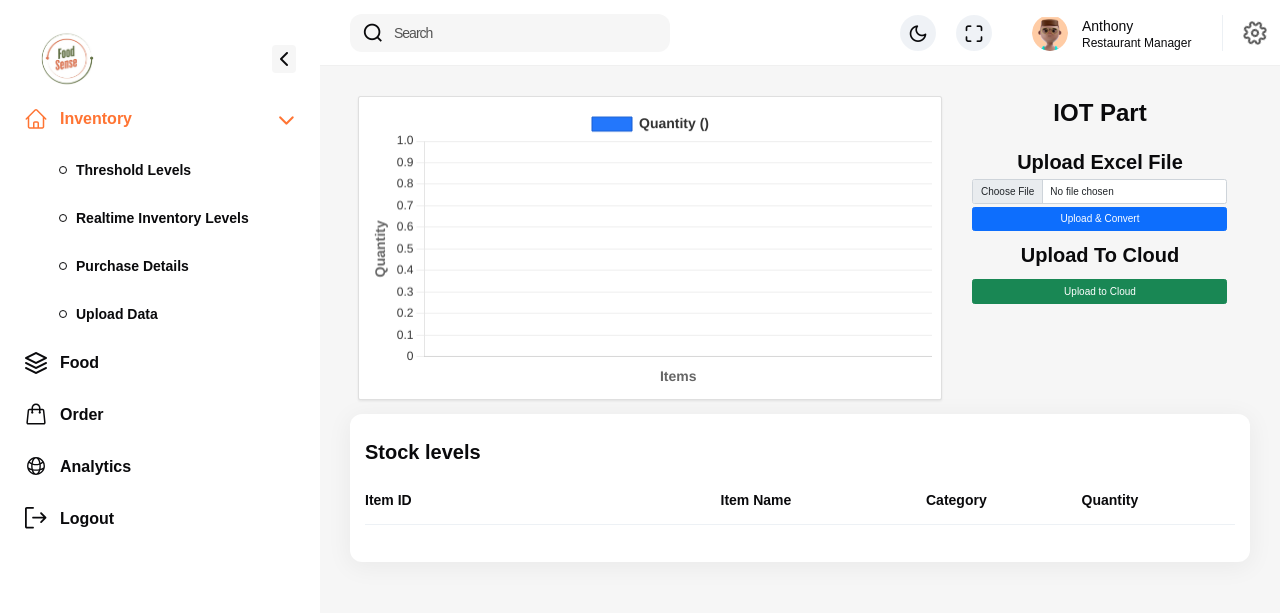
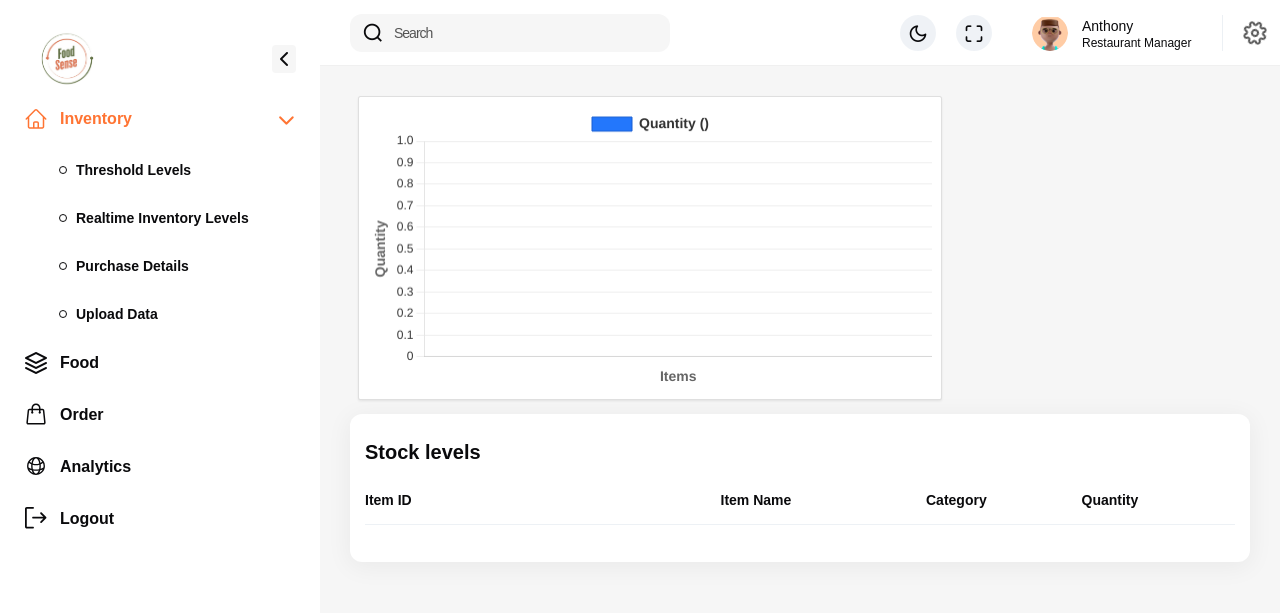
Before and after one commit to Deepakdee8/FoodSense, a Django app: page /upload/ in a window 1280 px wide. Shown: the top 613 px of the page. Run offline with Django 5.2, Linux system fonts and the light colour scheme; data that the repository does not hold is empty; parts of the project's set-up code (start-up, migrations or seed data) failed here and were passed over; some libraries are stand-ins or nearby versions; some web fonts are replaced.

Commit message:
upload_remove

```diff
--- a/inventory/templates/index.html
+++ b/inventory/templates/index.html
@@ -20,49 +20,6 @@ FOOD SENSE
           </div>
         </div>
       </div>
-
-
-
-      <!-- Upload Section -->
-      <div class="col-md-4 d-flex flex-column align-items-center">
-        <h3 class="mb-3">IOT Part</h3>
-        <!-- Display Success & Error Messages -->
-        {% if messages %}
-        <div class="mt-3 w-100">
-          {% for message in messages %}
-          <div class="alert
-          {% if message.tags == 'success' %}alert-success
-          {% elif message.tags == 'error' %}alert-danger
-          {% endif %}
-          alert-dismissible fade show text-center" role="alert">
-            {{ message }}
-            <button type="button" class="btn-close" data-bs-dismiss="alert" aria-label="Close"></button>
-          </div>
-          {% endfor %}
-        </div>
-        {% endif %}
-
-        <div class="p-4 w-100 text-center">
-
-          <!-- Upload Excel File Section -->
-          <h5 class="mb-3">Upload Excel File</h5>
-          <form action="{% url 'upload_excel' %}" method="post" enctype="multipart/form-data" class="mb-4">
-            {% csrf_token %}
-            <div class="mb-3">
-              <input class="form-control" id="formFile" type="file" name="excel_file" accept=".xlsx, .xls" required>
-            </div>
-            <button type="submit" class="btn btn-primary w-100">Upload & Convert</button>
-          </form>
-
-          <!-- Upload JSON to Cloud Section -->
-          <h5 class="my-3">Upload To Cloud</h5>
-          <form action="{% url 'upload_to_cloud' %}" method="post">
-            {% csrf_token %}
-            <button type="submit" class="btn btn-success w-100">Upload to Cloud</button>
-          </form>
-        </div>
-      </div>
-
     </div>
 
     <!-- /custom chart -->
```
